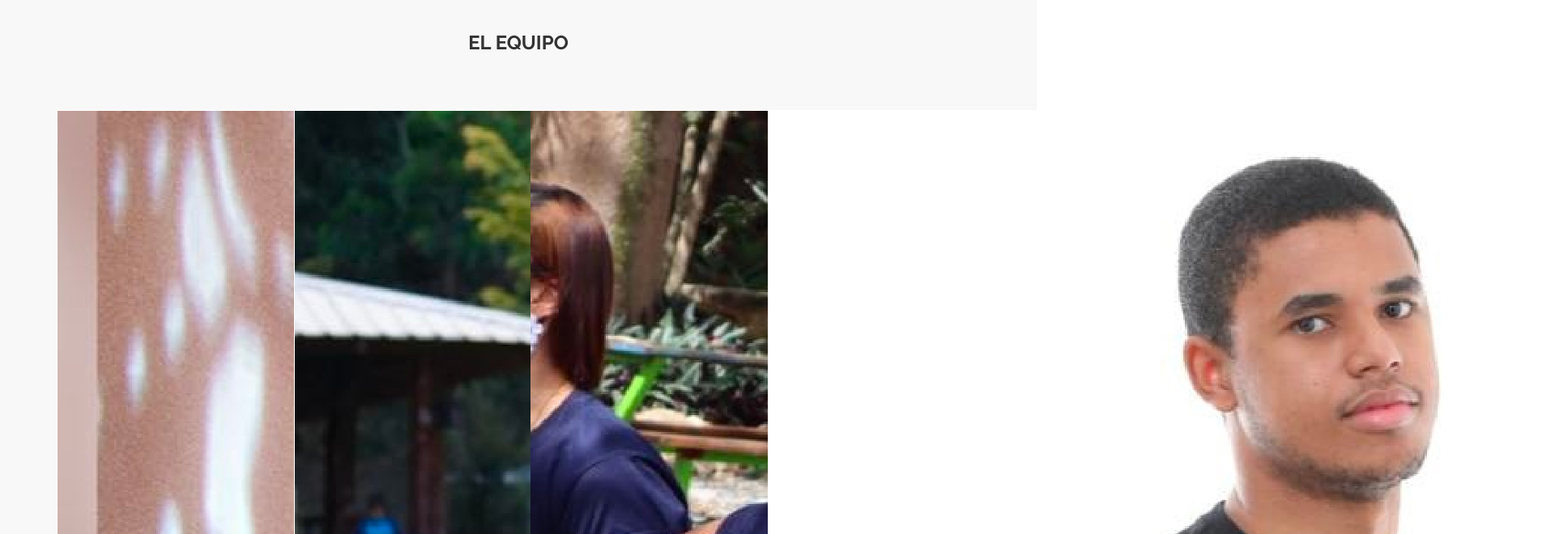
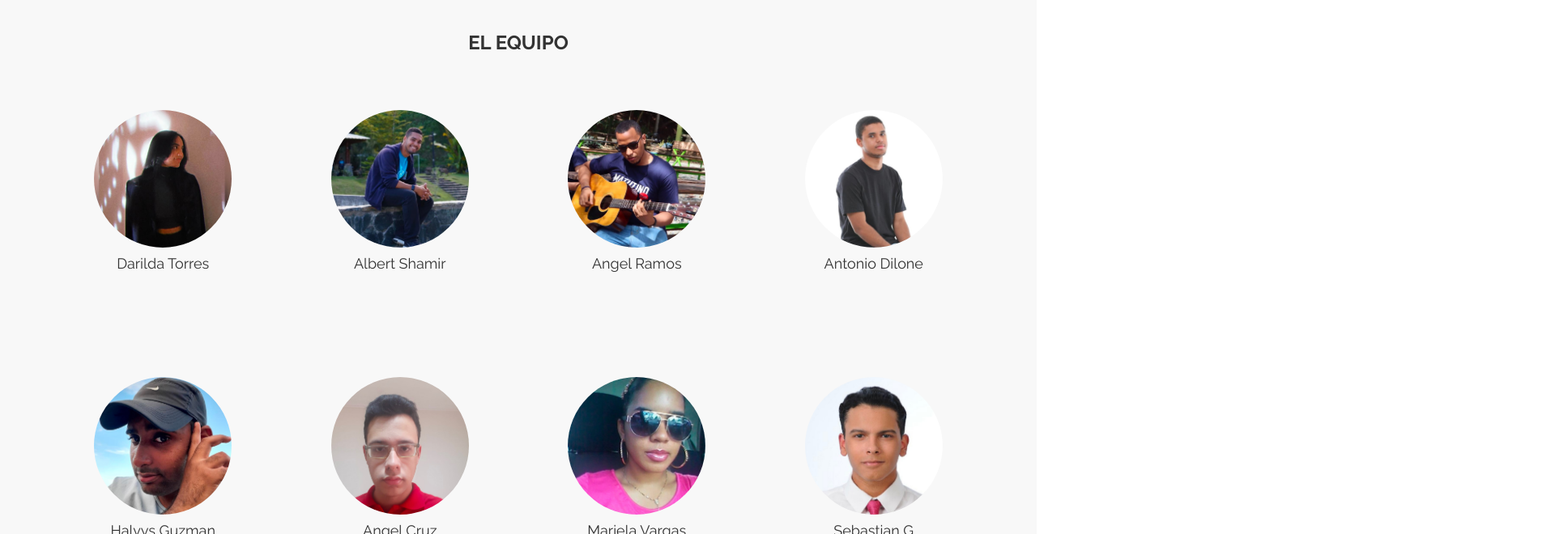
Before and after one commit to teleiosjad/web, a plain HTML site: page index.html in a window 1280 px wide. Shown: the part 2140-2800 px from the top of the page at 81% size, 1920 px wide, since content can reach past the window. Drawn offline with nearby package versions, Linux system fonts and the light colour scheme; some packages are replaced by stand-ins of ours; files whose address does not match are found by name.

Commit message:
Update style.css

```diff
--- a/styles/style.css
+++ b/styles/style.css
@@ -143,6 +143,11 @@ header h1{
 .textos-margin{
 	margin-top: 60px;
     margin-bottom: 60px;
+}
+.equipo img{
+	    margin: auto;
+    width: 170px;
+    border-radius: 70%;
 }
 @-webkit-keyframes sdb05 {
 	0% {
```
